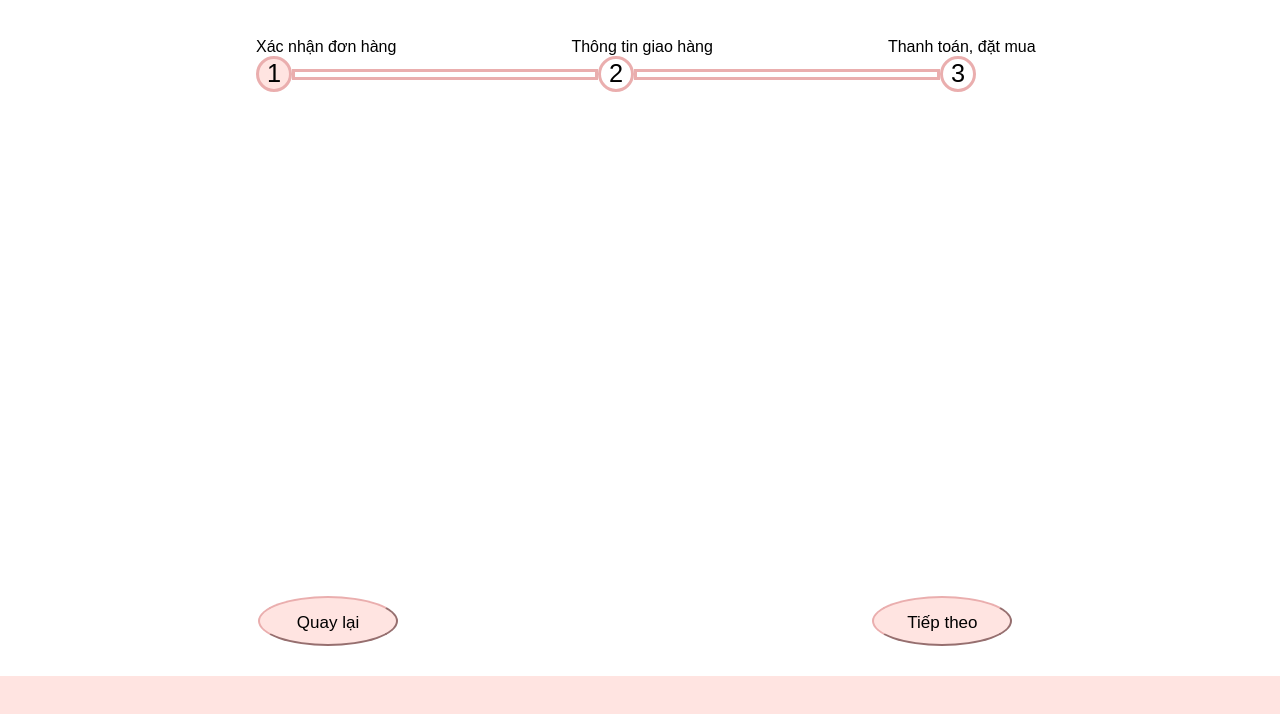
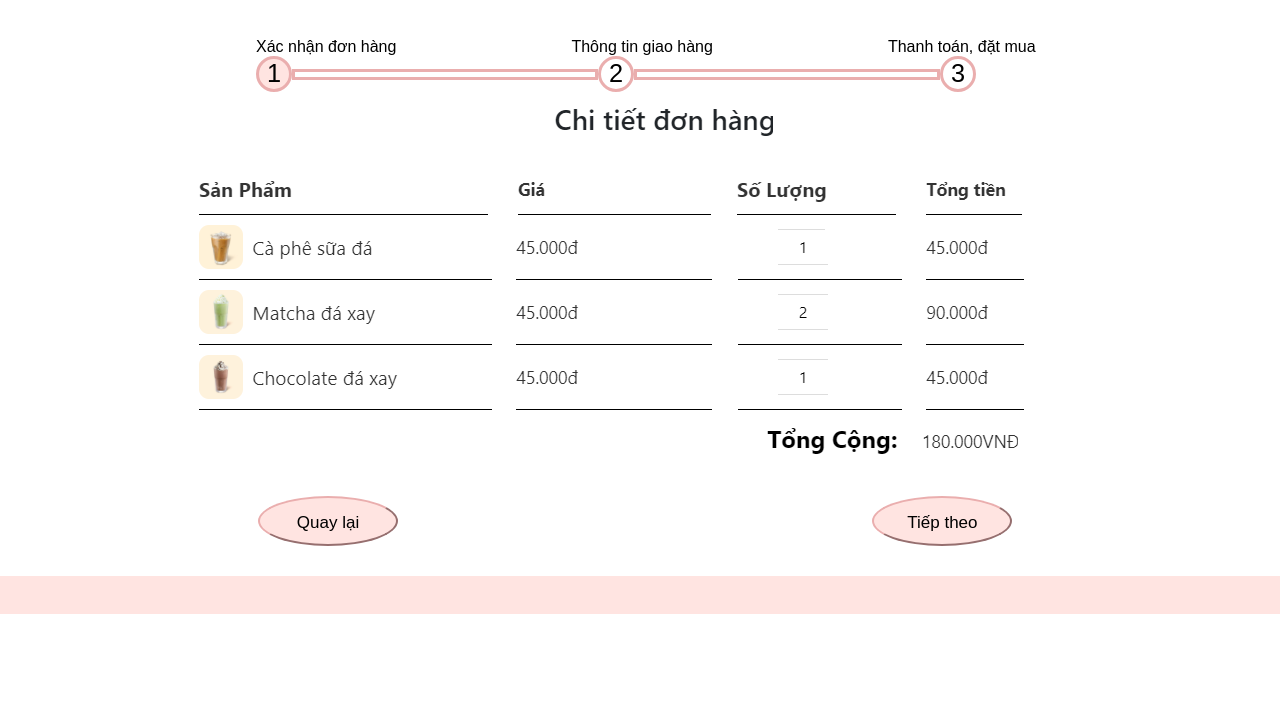
Before and after one commit to thanhvodev/Coffe-shop, a PHP site: page /Checkout-Vadidate.html in a window 1280 px wide. Shown: the part 85-800 px from the top of the page. Run offline with PHP 8.4, Linux system fonts and the light colour scheme.

Commit message:
Add bill info

```diff
--- a/Huong/Checkout-General.css
+++ b/Huong/Checkout-General.css
@@ -127,7 +127,8 @@
 }
 
 #billinfo {
-  height: 500px;
+  padding-left: 15%;
+  height: 400px;
 }
 
 #addressinfo {
--- a/Huong/Checkout-General.scss
+++ b/Huong/Checkout-General.scss
@@ -105,7 +105,8 @@
     font-size: 14px;
 }
 #billinfo{
-    height: 500px;
+    padding-left: 15%;
+    height: 400px;
 }
 #addressinfo{
     padding-left: 30%;
--- a/Huong/Checkout-Vadidate.html
+++ b/Huong/Checkout-Vadidate.html
@@ -41,7 +41,7 @@
     </div>
     <!-- bill -->
     <div id="billinfo">
-
+        <img src="image/bill.png">
     </div>
 
     <!-- navigationbar -->
```
Also changed, not shown: Huong/image/bill.png (added), 1 other file.
